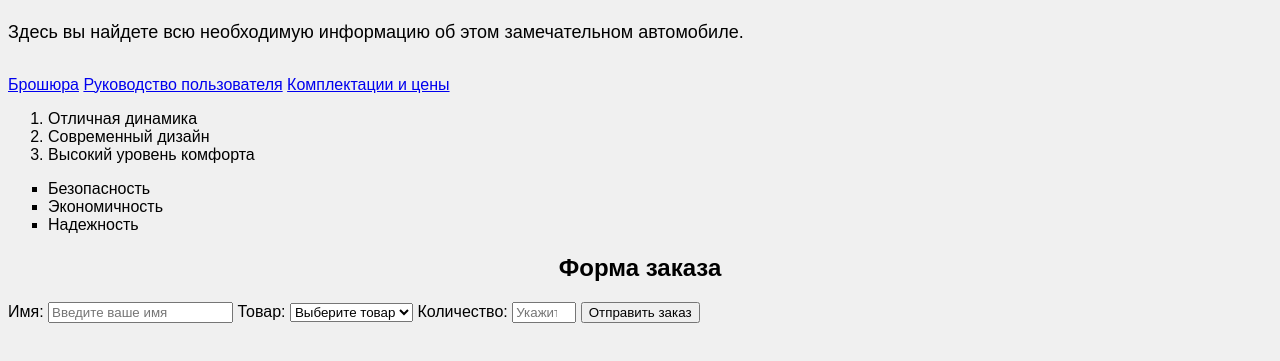
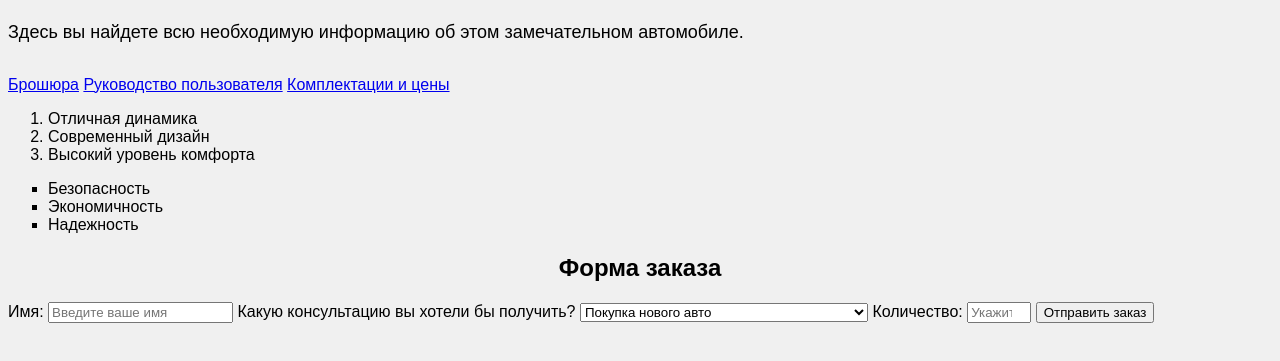
Before and after one commit to izamyatin/izamyatin.github.io, a plain HTML site: page index.html in a window 1280 px wide. Shown: the part 123-484 px from the top of the page. Drawn offline with Linux system fonts and the light colour scheme.

Commit message:
Update index.html

```diff
--- a/index.html
+++ b/index.html
@@ -42,12 +42,11 @@
     <label for="name">Имя:</label>
     <input type="text" id="name" name="name" required placeholder="Введите ваше имя">
 
-    <label for="product">Товар:</label>
-    <select id="product" name="product" required>
-        <option value="">Выберите товар</option>
-        <option value="book">Книга</option>
-        <option value="phone">Телефон</option>
-        <option value="laptop">Ноутбук</option>
+    <label for="cons">Какую консультацию вы хотели бы получить?</label>
+    <select id="cons" name="product" required>
+        <option value="new">Покупка нового авто</option>
+        <option value="ranged">Покупка авто с пробегом</option>
+        <option value="service">Обслуживание в нашем сервисном центре</option>
     </select>
 
     <label for="quantity">Количество:</label>
```
